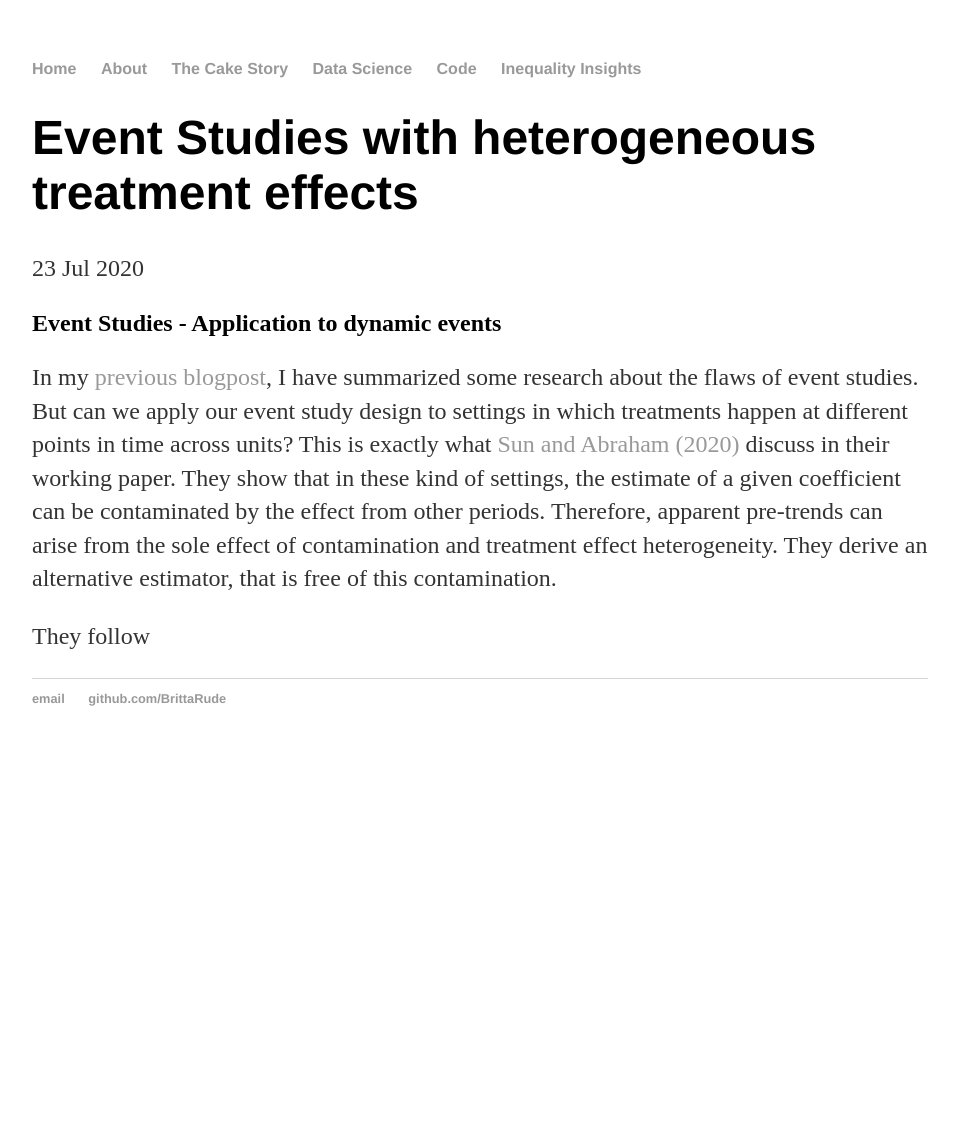
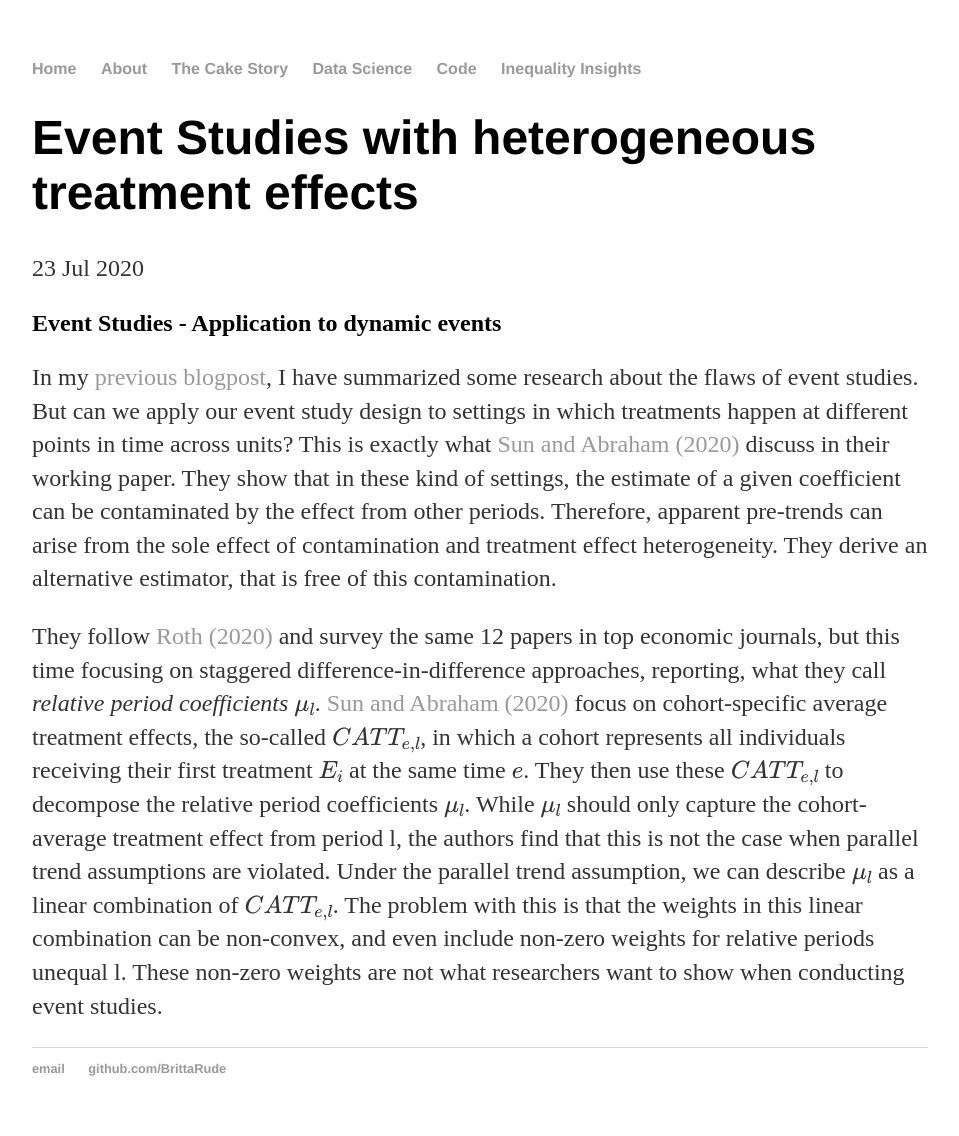
Before and after one commit to BrittaRude/BrittaRude.github.io, a Jekyll site: the page built from inputs_datascience/_posts/2020-07-26-britta-rude-event-studies-dynamic-treatment.md, in a window 1280 px wide. Shown: the whole page, without its empty margins (160-1119 px from the left). Built offline with Jekyll 4.4.1, drawn with Linux system fonts in a browser that asks for light colours; formulas are drawn with MathJax 3; before the commit the page ends 900 px from its top, so only the background shows below that.

Commit message:
Update 2020-07-26-britta-rude-event-studies-dynamic-treatment.md

```diff
--- a/inputs_datascience/_posts/2020-07-26-britta-rude-event-studies-dynamic-treatment.md
+++ b/inputs_datascience/_posts/2020-07-26-britta-rude-event-studies-dynamic-treatment.md
@@ -9,4 +9,4 @@ date: 2020-07-23
 
 In my [previous blogpost](https://brittarude.github.io/blog/2020/07/23/britta-rude-event-studies-and-their-flaws), I have summarized some research about the flaws of event studies. But can we apply our event study design to settings in which treatments happen at different points in time across units? This is exactly what [Sun and Abraham (2020)](http://economics.mit.edu/files/14964) discuss in their working paper. They show that in these kind of settings, the estimate of a given coefficient can be contaminated by the effect from other periods. Therefore, apparent pre-trends can arise from the sole effect of contamination and treatment effect heterogeneity. They derive an alternative estimator, that is free of this contamination.
 
-They follow
+They follow [Roth (2020)](https://scholar.harvard.edu/files/jroth/files/roth_pretrends_testing.pdf) and survey the same 12 papers in top economic journals, but this time focusing on staggered difference-in-difference approaches, reporting, what they call _relative period coefficients_ $$ \mu_l $$. [Sun and Abraham (2020)](http://economics.mit.edu/files/14964) focus on cohort-specific average treatment effects, the so-called $$CATT_{e,l}$$, in which a cohort represents all individuals receiving their first treatment $$E_i$$ at the same time $$e$$. They then use these $$CATT_{e,l}$$ to decompose the relative period coefficients $$\mu_l$$. While $$\mu_l$$ should only capture the cohort-average treatment effect from period l, the authors find that this is not the case when parallel trend assumptions are violated. Under the parallel trend assumption, we can describe $$\mu_l$$ as a linear combination of $$CATT_{e,l}$$. The problem with this is that the weights in this linear combination can be non-convex, and even include non-zero weights for relative periods unequal l. These non-zero weights are not what researchers want to show when conducting event studies.
```
